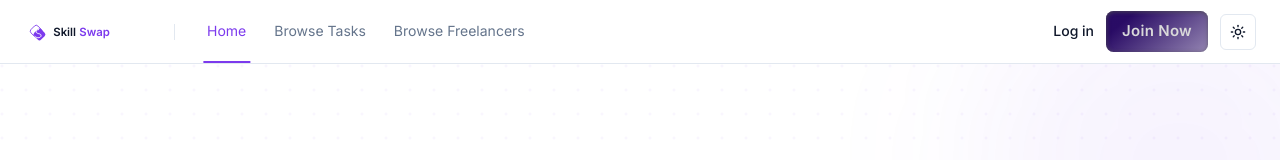
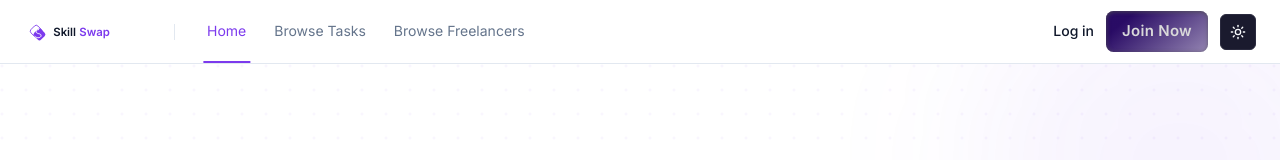
Before and after one commit to fahimuntasin/skillswap-client, a Next.js app: page / in a window 1280 px wide. Both pictures are taken after a click on the button "Toggle theme". Shown: the top 160 px of the page. Built offline with nearby package versions, Linux system fonts and the light colour scheme.

Commit message:
fix: add mounted check for next-themes useTheme, avoid hydration mismatch

```diff
--- a/src/components/layout/LayoutContent.tsx
+++ b/src/components/layout/LayoutContent.tsx
@@ -1,17 +1,17 @@
 "use client"
 
 import { usePathname } from "next/navigation"
+import { ThemeProvider } from "next-themes"
 import { Navbar } from "@/components/layout/Navbar"
 import { Footer } from "@/components/layout/Footer"
 import { Toaster } from "@/components/ui/sonner"
-import { ThemeProvider } from "@/lib/theme"
 
 export function LayoutContent({ children }: { children: React.ReactNode }) {
   const pathname = usePathname()
   const hideLayout = pathname.startsWith("/login") || pathname.startsWith("/register") || pathname.startsWith("/dashboard")
 
   return (
-    <ThemeProvider>
+    <ThemeProvider attribute="class" defaultTheme="system" enableSystem>
       {!hideLayout && <Navbar />}
       <main className="flex-1">{children}</main>
       {!hideLayout && <Footer />}
--- a/src/components/layout/Navbar.tsx
+++ b/src/components/layout/Navbar.tsx
@@ -9,11 +9,13 @@ import { Logo } from "@/components/layout/Logo"
 import { Avatar, AvatarFallback, AvatarImage } from "@/components/ui/avatar"
 import { MenuIcon, MoonIcon, SunIcon } from "lucide-react"
 import { cn } from "@/lib/utils"
-import { useDarkMode } from "@/lib/theme"
+import { useTheme } from "next-themes"
 
 export function Navbar() {
-  const { dark, toggle } = useDarkMode()
+  const { theme, setTheme } = useTheme()
+  const [mounted, setMounted] = useState(false)
   const pathname = usePathname()
+  useEffect(() => { setMounted(true) }, [])
   const [scrolled, setScrolled] = useState(false)
   const [open, setOpen] = useState(false)
   const isLoggedIn = false
@@ -96,13 +98,16 @@ export function Navbar() {
             </div>
           )}
 
+          {mounted && (
           <button
-            onClick={toggle}
-            className="hidden sm:inline-flex size-9 items-center justify-center rounded-[6px] border border-[#E2E8F0] bg-white hover:bg-[#F8FAFC] transition-colors"
+            onClick={() => setTheme(theme === "dark" ? "light" : "dark")}
+            className="hidden sm:inline-flex size-9 items-center justify-center rounded-[6px] border border-[#E2E8F0] bg-white hover:bg-[#F8FAFC] transition-colors dark:border-[#2a2a3e] dark:bg-[#1a1a2e] dark:hover:bg-[#2a2a3e]"
             aria-label="Toggle theme"
           >
-            {dark ? <SunIcon className="size-4 text-[#0F172A]" /> : <MoonIcon className="size-4 text-[#0F172A]" />}
+            <SunIcon className="size-4 text-[#0F172A] dark:text-[#f8fafc] hidden dark:block" />
+            <MoonIcon className="size-4 text-[#0F172A] dark:hidden" />
           </button>
+          )}
 
           {/* Mobile menu toggle */}
           <Sheet open={open} onOpenChange={setOpen}>
--- a/src/lib/theme.tsx
+++ /dev/null
@@ -1,36 +0,0 @@
-"use client"
-
-import { useEffect, useState } from "react"
-
-export function ThemeProvider({ children }: { children: React.ReactNode }) {
-  const [mounted, setMounted] = useState(false)
-
-  useEffect(() => {
-    const stored = localStorage.getItem("theme")
-    if (stored === "dark" || (!stored && window.matchMedia("(prefers-color-scheme: dark)").matches)) {
-      document.documentElement.classList.add("dark")
-    }
-    setMounted(true)
-  }, [])
-
-  if (!mounted) return <>{children}</>
-  return <>{children}</>
-}
-
-export function useDarkMode() {
-  const [dark, setDark] = useState(false)
-
-  useEffect(() => {
-    setDark(document.documentElement.classList.contains("dark"))
-  }, [])
-
-  const toggle = () => {
-    const html = document.documentElement
-    html.classList.toggle("dark")
-    const isDark = html.classList.contains("dark")
-    localStorage.setItem("theme", isDark ? "dark" : "light")
-    setDark(isDark)
-  }
-
-  return { dark, toggle }
-}
```
